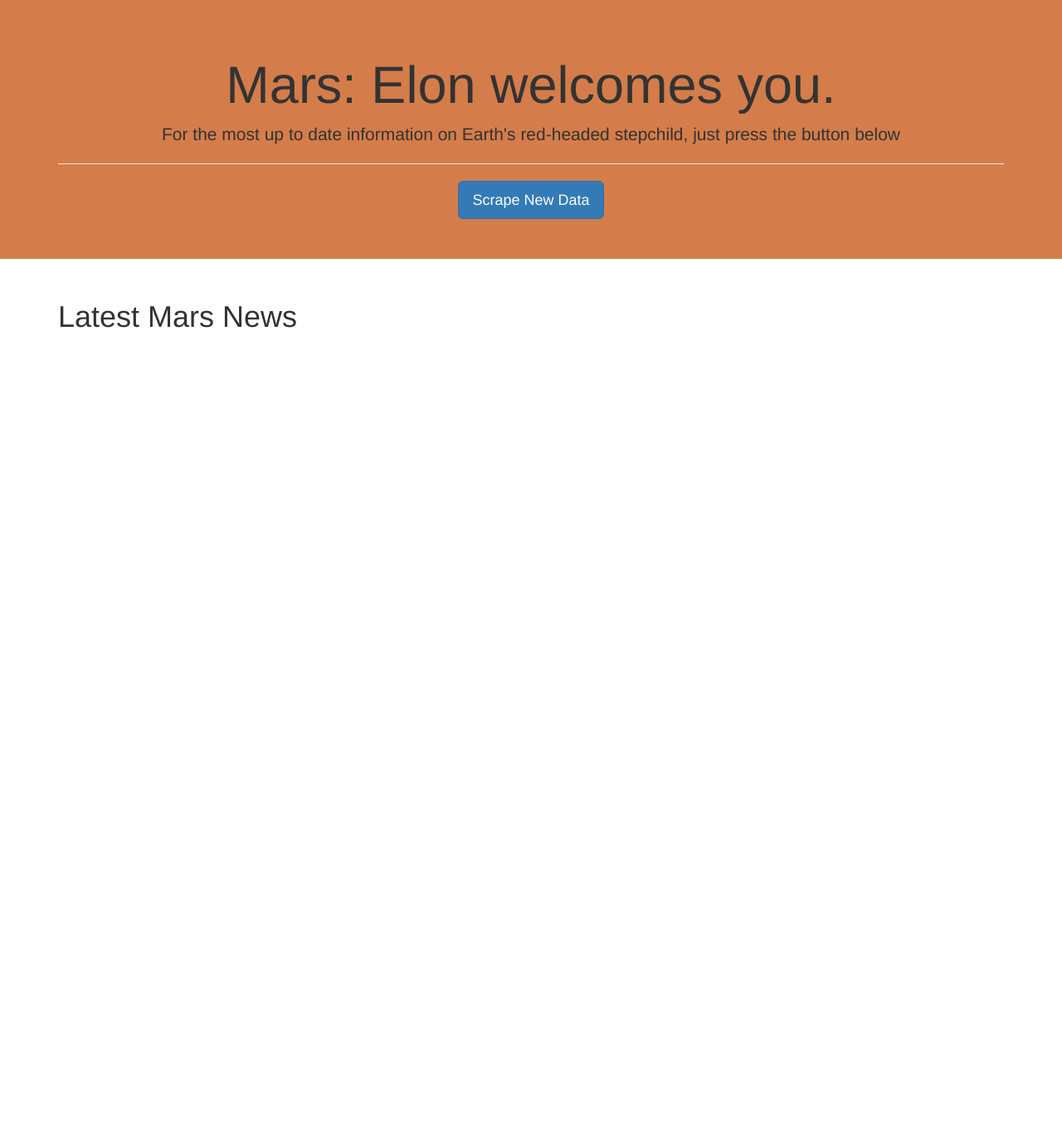
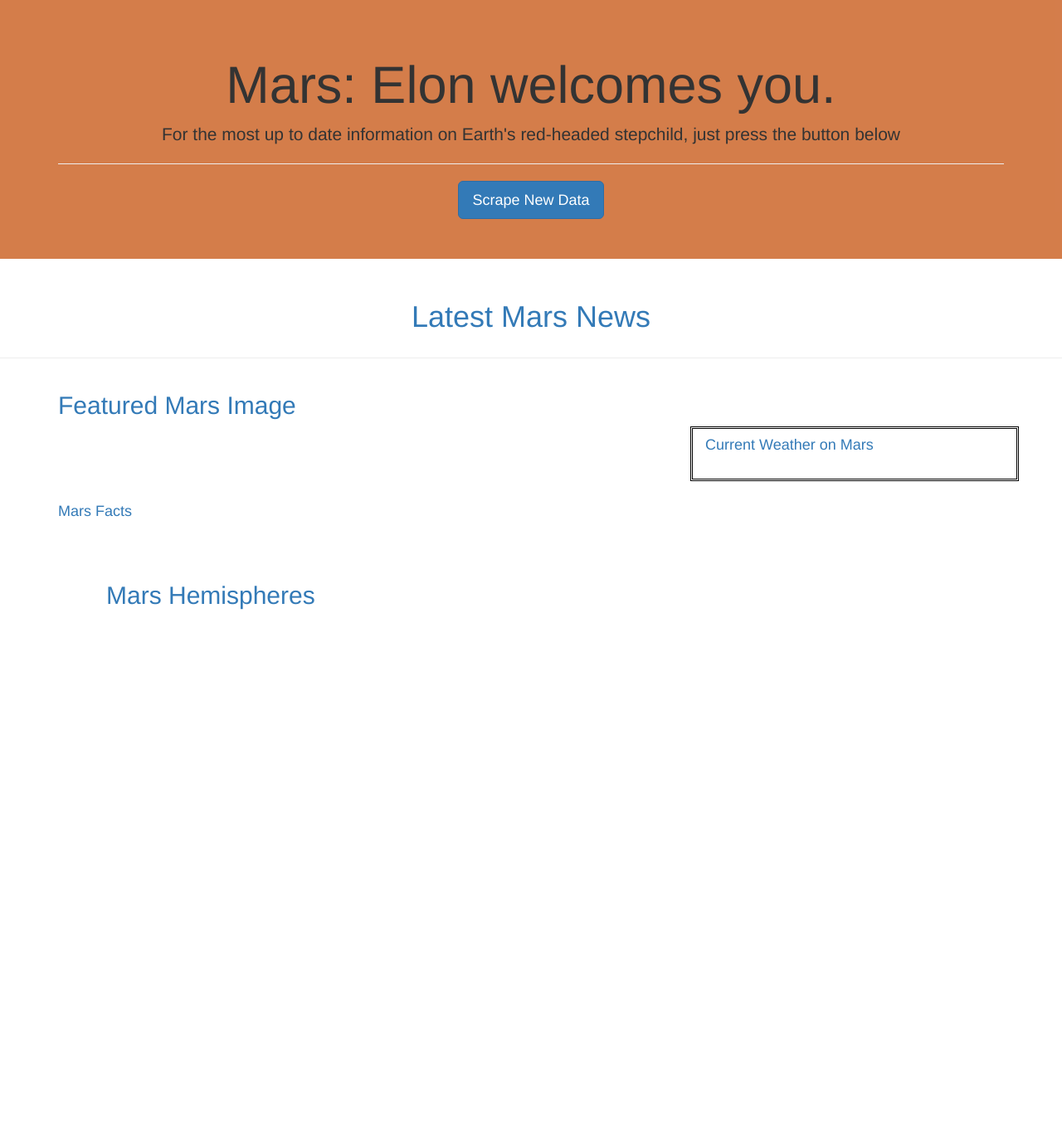
Before and after one commit to habetyes/Web-Scraper, a Flask app: template templates/index.html in a window 1280 px wide. Shown: the whole page at 83% size. Before the commit the page ends 395 px from the top, so only its background shows below. Run offline with Flask 2, Linux system fonts and the light colour scheme; the template is opened without the code that fills it, so the values that code supplies are empty; some libraries are stand-ins or nearby versions.

Commit message:
complete

```diff
--- a/app.py
+++ b/app.py
@@ -1,24 +1,21 @@
 from flask import Flask, render_template, redirect
-import pymongo
+from flask_pymongo import PyMongo
 import scrape_mars
 
 # Create an instance of Flask
 app = Flask(__name__)
 
 # Use PyMongo to establish Mongo connection
-conn = 'mongodb://localhost:27017'
-client = pymongo.MongoClient(conn)
-db = client.mars
-collection = db.mars_info
+mongo = PyMongo(app, uri="mongodb://localhost:27017/mars_app")
 
-db.mars.drop()
+mongo.db.mars.drop()
 
 # Route to render index.html template using data from Mongo
 @app.route("/")
 def home():
 
     # Find one record of data from the mongo database
-    mars_data = db.collection.find_one()
+    mars_data = mongo.db.collection.find_one()
 
     # Return template and data
     return render_template("index.html", mars=mars_data)
@@ -32,7 +29,7 @@ def scrape():
     mars_data = scrape_mars.scrape()
 
     # Update the Mongo database using update and upsert=True
-    db.collection.update({}, mars_data, upsert=True)
+    mongo.db.collection.update({}, mars_data, upsert=True)
 
     # Redirect back to home page
     return redirect("/")
--- a/scrape_mars.py
+++ b/scrape_mars.py
@@ -79,6 +79,7 @@ def mars_facts():
     table = pd.read_html(url)
     df = table[0]
     df.columns = ['Metric', 'Measurement']
+    df.set_index('Metric', inplace=True)
     html_table = df.to_html()
     browser.quit()
     return(html_table)
@@ -131,5 +132,4 @@ def scrape():
 
 
     # Return results
-    print(mars_data)
     return mars_data
--- a/templates/index.html
+++ b/templates/index.html
@@ -1,5 +1,6 @@
 <!DOCTYPE html>
 <html lang="en">
+
 <head>
     <title>Mars, Earth's Younger Brother</title>
     <meta charset="utf-8">
@@ -7,18 +8,76 @@
 </head>
 
 <style>
-    .jumbotron{
+    .jumbotron {
         background-color: rgba(206, 107, 50, 0.877)
+    }
 
-    }
-    .center{
+    .center {
         margin: auto;
         width: 50%;
         padding: 10px;
     }
 
-    .center-text{
+    .center-text {
         text-align: center;
+    }
+
+    .fit {
+        max-width: 75%
+    }
+
+    .fit-pic {
+        max-width: 75%
+    }
+
+    .border {
+        outline-style: double;
+        outline-color: black
+    }
+
+    .padding {
+        padding-top: 20px;
+    }
+
+    .gallery {
+        display: grid;
+        grid-template-columns: repeat(8, 1fr);
+        grid-template-rows: repeat(8, 5vw);
+        grid-gap: 15px;
+    }
+
+    .gallery__item--1 {
+        grid-column-start: 1;
+        grid-column-end: 3;
+        grid-row-start: 1;
+        grid-row-end: 3;
+    }
+
+    .gallery__item--2 {
+        grid-column-start: 3;
+        grid-column-end: 5;
+        grid-row-start: 1;
+        grid-row-end: 3;
+    }
+
+    .gallery__item--3 {
+        grid-column-start: 1;
+        grid-column-end: 3;
+        grid-row-start: 4;
+        grid-row-end: 6;
+    }
+
+    .gallery__item--4 {
+        grid-column-start: 3;
+        grid-column-end: 5;
+        grid-row-start: 4;
+        grid-row-end: 6;
+    }
+
+    .bucket {
+        width: 90%;
+        margin-left: 10%;
+        margin-top: 5%
     }
 </style>
 
@@ -26,16 +85,71 @@
     <div class="jumbotron">
         <div class="container text-center">
             <h1 class="display-4 center-text">Mars: Elon welcomes you.</h1>
-            <p class="lead center-text">For the most up to date information on Earth's red-headed stepchild, just press the button below</p>
+            <p class="lead center-text">For the most up to date information on Earth's red-headed stepchild, just press
+                the button below</p>
             <hr class="my-4">
             <a class="btn btn-primary btn-lg" href="/scrape" role="button">Scrape New Data</a>
         </div>
     </div>
 
     <div class="container">
-            <h1>Latest Mars News</h1>
+        <div class="row center-text">
+            <div class="col-12">
+                <h1><a href="https://mars.nasa.gov/news/" target="_blank">Latest Mars News</a></h1>
                 <p>{{mars.news_header}}</p>
                 <p>{{mars.news_body}}</p>
             </div>
+        </div>
+    </div>
+    <hr>
+    <div class="container">
+        <div class="row">
+            <div class="col-md-8">
+                <h2><a href="https://www.jpl.nasa.gov/spaceimages/?search=&category=Mars" target="_blank">Featured Mars
+                        Image</a></h2>
+                <a href="https://www.jpl.nasa.gov/spaceimages/?search=&category=Mars" target="_blank">
+                    <img class="fit" src={{mars.featured_image}}>
+                </a>
+            </div>
+            <div class="col-md-4 border" style="margin-top: 65px;">
+                <h4><a href="https://twitter.com/marswxreport?lang=en" target="_blank">Current Weather on Mars</a></h4>
+                <p>{{mars.tweet}}</p>
+                <br>
+            </div>
+            <br>
+            <br>
+            <div class="col-md-4 justify-content-end padding">
+                <h4><a href="https://space-facts.com/mars/" target="_blank">Mars Facts</a></h4>
+                <td>{{mars.table | safe}}</td>
+            </div>
+        </div>
+    </div>
+
+<!-- Create a grid to house images. Couldnt get Bootstrap to cooperate -->
+    <div class="bucket">
+        <h2><a href = "https://astrogeology.usgs.gov/search/results?q=hemisphere+enhanced&k1=target&v1=Mars" target="_blank">Mars Hemispheres</a></h2>
+        <div class="gallery">
+            <figure class="gallery__item gallery__item--1">
+                <img class="fit-pic" src={{mars.hemisphere[0].img_url}}>
+                <p>{{mars.hemisphere[0].title}}</p>
+            </figure>
+            <figure class="gallery__item gallery__item--2">
+                <img class="fit-pic" src={{mars.hemisphere[1].img_url}}>
+                <p>{{mars.hemisphere[1].title}}</p>
+            </figure>
+            <figure class="gallery__item gallery__item--3">
+                <img class="fit-pic" src={{mars.hemisphere[2].img_url}}>
+                <p>{{mars.hemisphere[2].title}}</p>
+            </figure>
+            <figure class="gallery__item gallery__item--4">
+                <img class="fit-pic" src={{mars.hemisphere[3].img_url}}>
+                <p>{{mars.hemisphere[3].title}}</p>
+            </figure>
+        </div>
+    </div>
+
+
+
 </body>
+
 </html>
```
Also changed, not shown: images/Final App (1).png (added), images/Final App (2).png (added), images/MongoDB.png (added). Lines whose indentation alone changed are shown as unchanged.
